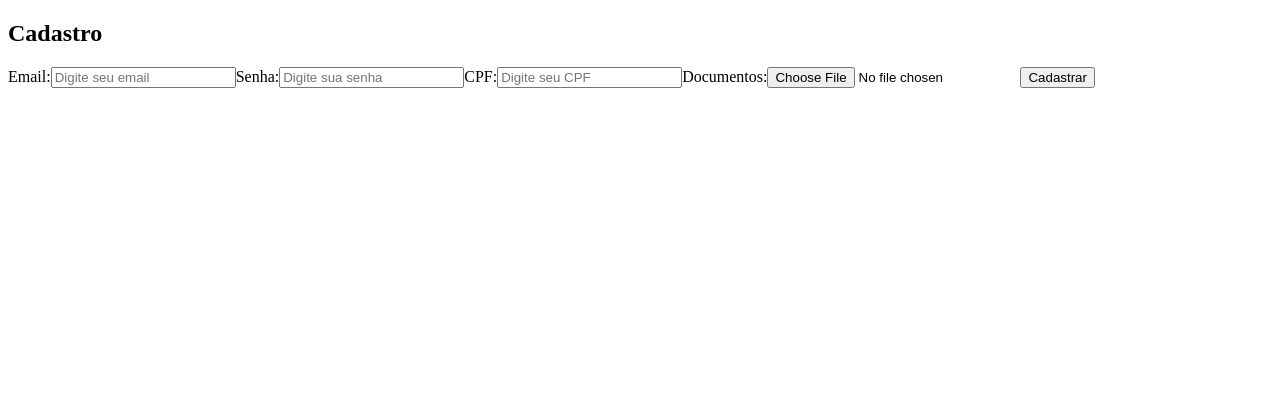
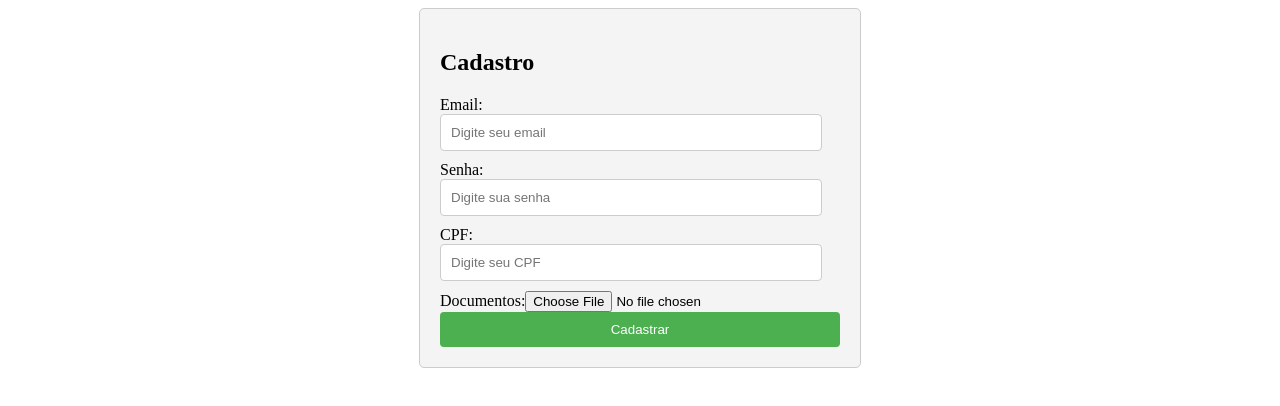
Before and after one commit to Natalnet/edpofficer, a Next.js app: page /cadastro in a window 1280 px wide. Shown: the top 406 px of the page. Built offline with nearby package versions, Linux system fonts and the light colour scheme.

Commit message:
update css tela cadastro

```diff
--- a/src/pages/cadastro.js
+++ b/src/pages/cadastro.js
@@ -1,22 +1,41 @@
+import styles from "./page.module.css";
+
 export default function Cadastro() {
   return (
     <div>
-        <form>
+      <form className={styles.form}>
         <h2>Cadastro</h2>
 
         <label htmlFor="email">Email:</label>
-            <input type="email" id="email" name="email" placeholder="Digite seu email" />
+        <input
+          type="text"
+          id="email"
+          name="email"
+          placeholder="Digite seu email"
+          className={styles.input}
+        />
 
         <label htmlFor="password">Senha:</label>
-            <input type="password" id="password" name="password" placeholder="Digite sua senha" />
+        <input
+          type="password"
+          id="password"
+          name="password"
+          placeholder="Digite sua senha"
+          className={styles.input}
+        />
 
         <label htmlFor="cpf">CPF:</label>
-            <input type="text" id="cpf" name="cpf" placeholder="Digite seu CPF" />
+        <input
+        type="text"
+        id="cpf"
+        name="cpf"
+        placeholder="Digite seu CPF"
+        className={styles.input} />
 
         <label htmlFor="documents">Documentos:</label>
         <input type="file" id="documents" name="documents" />
 
-            <input type="submit" value="Cadastrar" />
+        <input type="submit" value="Cadastrar" className={styles.botao} />
       </form>
     </div>
   );
```
Lines whose indentation alone changed are shown as unchanged.
